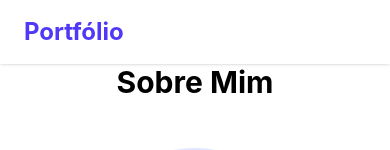
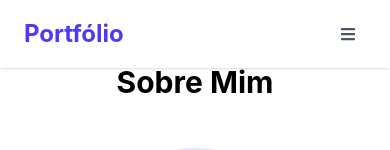
Before and after one commit to MathBra17/Portifolio-cp6, a React (Vite) app: page / in a window 390 px wide. Shown: the top 150 px of the page. Built offline with nearby package versions, Linux system fonts and the light colour scheme.

Commit message:
criando menu responsivo na navbar

```diff
--- a/package.json
+++ b/package.json
@@ -13,6 +13,7 @@
     "@tailwindcss/vite": "^4.1.16",
     "react": "^19.1.1",
     "react-dom": "^19.1.1",
+    "react-icons": "^5.5.0",
     "react-router-dom": "^7.9.5",
     "tailwindcss": "^4.1.16"
   },
--- a/src/Components/Navbar.jsx
+++ b/src/Components/Navbar.jsx
@@ -1,17 +1,48 @@
+import { FaBars } from "react-icons/fa";
 import { Link } from "react-router-dom";
 function Navbar() {
+  function toggleMobileMenu() {
+            document.querySelector('.mobile-menu').classList.toggle('active');
+        }
   return (
     <>
-      <header className="fixed w-full bg-white shadow-sm z-20">
+      <header className="fixed w-full bg-white shadow-sm z-50">
         <div className="container mx-auto px-6 py-4">
           <div className="flex justify-between items-center">
-            <Link className="text-2xl font-bold text-indigo-600" to="/">Portfólio</Link>
+            <Link className="text-2xl font-bold text-indigo-600 " onclick={()=>toggleMobileMenu()} to="/">Portfólio</Link>
             <nav class="hidden md:flex space-x-8">
               <Link className="nav-link text-gray-600 hover:text-indigo-600 transition-colors" to="/">Sobre mim</Link>
               <Link className="nav-link text-gray-600 hover:text-indigo-600 transition-colors" to="/projeto">Projetos</Link>
               <Link className="nav-link text-gray-600 hover:text-indigo-600 transition-colors" to="/contato">Contato</Link>
             </nav>
+                <button
+    className="md:hidden text-gray-600"
+    style={{
+        display: 'block !important',
+        position: 'relative !important',
+        zIndex: 100,
+        padding: '10px'
+    }}
+    onClick={() => {
+        toggleMobileMenu();
+    }}
+>
+    <FaBars />
+</button>
           </div>
+        </div>
+        <div class="mobile-menu fixed inset-0 bg-white z-30 md:hidden">
+            <div class="flex justify-between items-center p-6 border-b">
+                <span class="text-xl font-bold text-indigo-600">Menu</span>
+                <button class="text-gray-600" onclick={()=>toggleMobileMenu()}>
+                    <i class="fas fa-times text-xl"></i>
+                </button>
+            </div>
+            <nav class="flex flex-col p-6 space-y-6">
+                <Link className="nav-link text-gray-600 hover:text-indigo-600 transition-colors" to="/">Sobre mim</Link>
+              <Link className="nav-link text-gray-600 hover:text-indigo-600 transition-colors" to="/projeto">Projetos</Link>
+              <Link className="nav-link text-gray-600 hover:text-indigo-600 transition-colors" to="/contato">Contato</Link>
+            </nav>
         </div>
       </header>
     </>
--- a/src/index.css
+++ b/src/index.css
@@ -6,5 +6,13 @@
 }
 
 body {
-            font-family: 'Inter', sans-serif;
+  font-family: "Inter", sans-serif;
 }
+.mobile-menu {
+  transform: translateX(-100%);
+  transition: transform 0.3s ease-in-out;
+}
+
+.mobile-menu.active {
+  transform: translateX(0);
+}
```
Also changed, not shown: 1 other file (tests, documents, lock files or other folders). Lines whose indentation alone changed are shown as unchanged.
